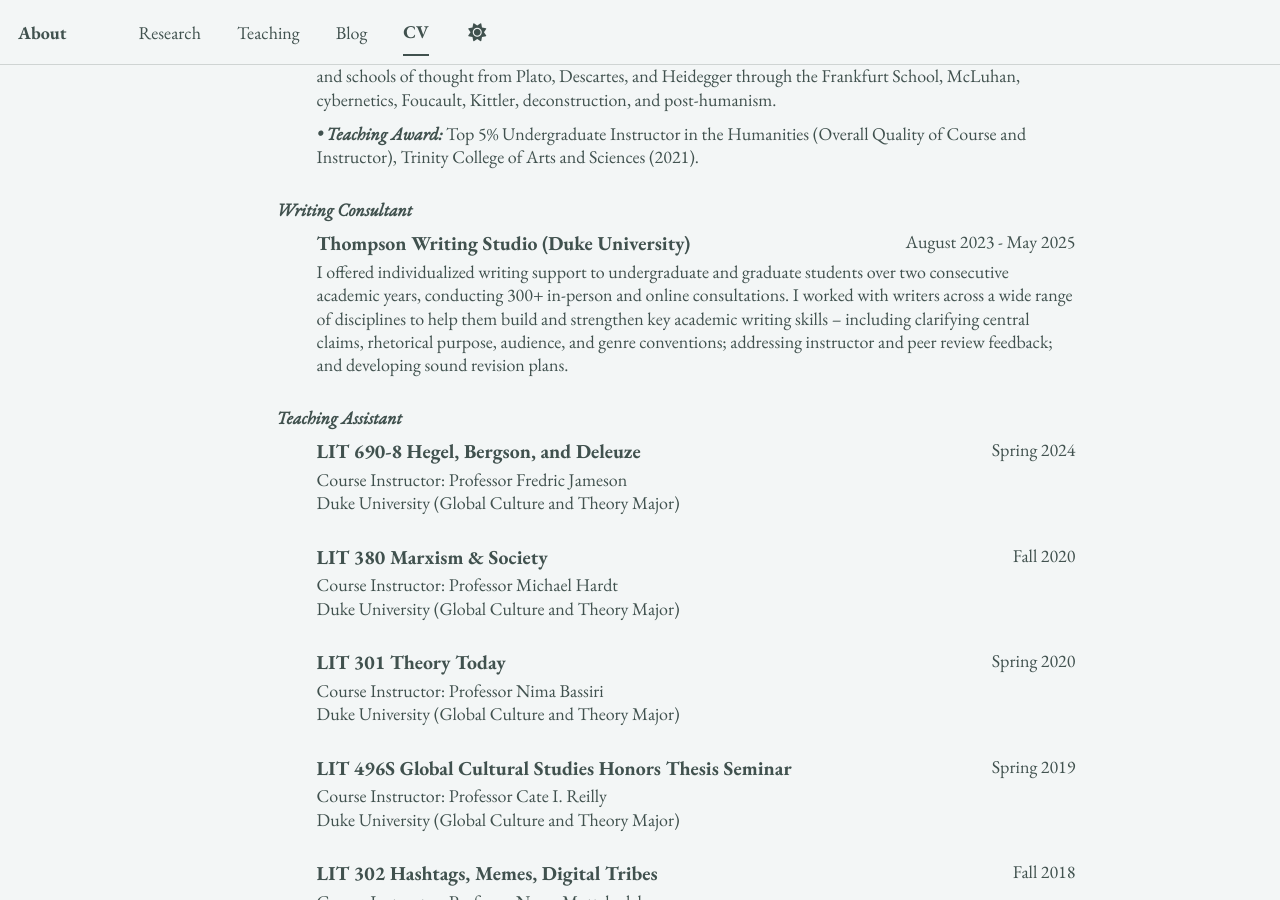
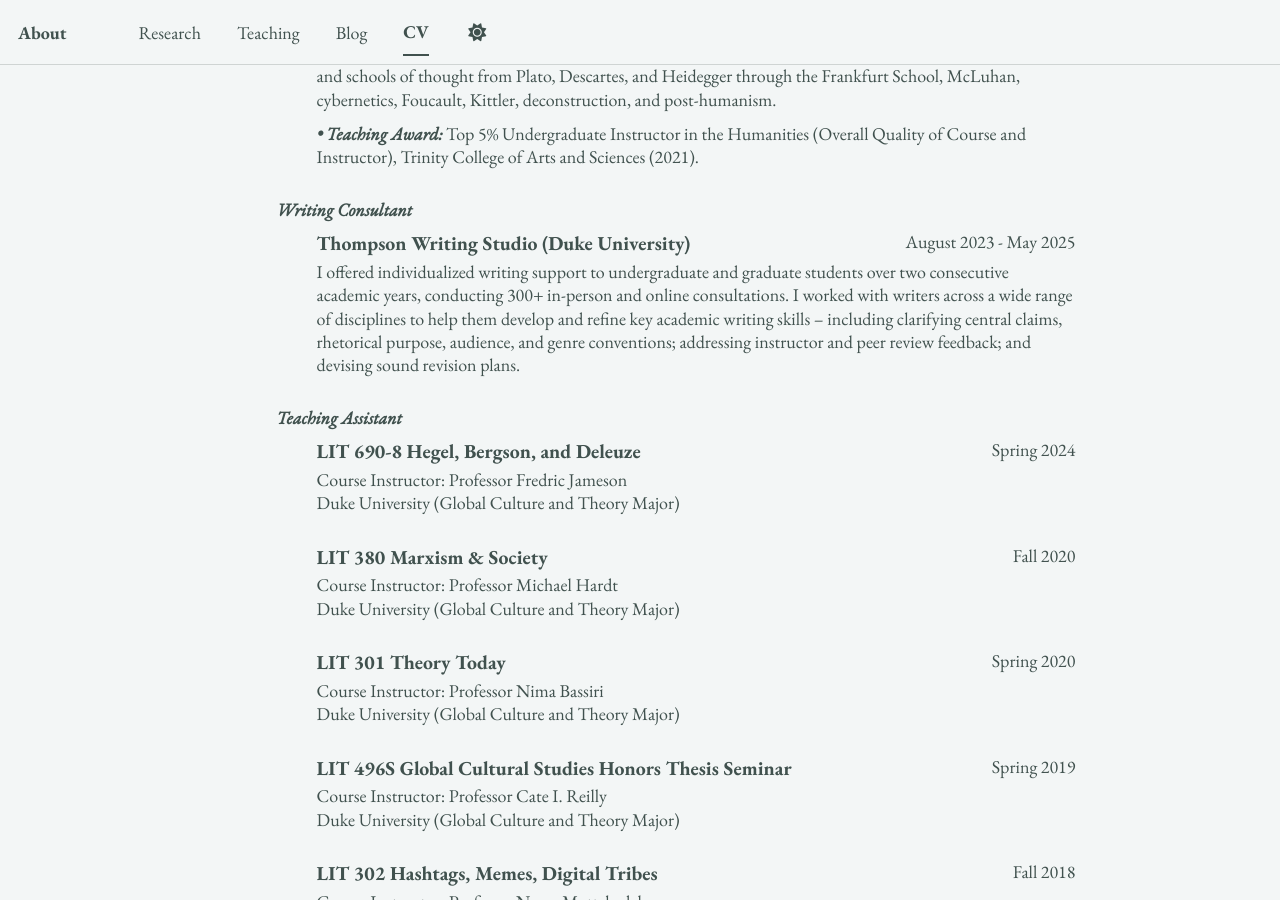
Before and after one commit to epujol90/epujol90.github.io, a Jekyll site: the page built from _pages/cv-json.md, in a window 1280 px wide and 900 px high, scrolled down 5956 px. Built offline with Jekyll 4.4.1, drawn with Linux system fonts in a browser that asks for light colours; a script bundle is joined from its source files by our own code; library files that are not in the unit come from our copies.

Commit message:
Update cv.json

```diff
--- a/_data/cv.json
+++ b/_data/cv.json
@@ -349,7 +349,7 @@
       "institution": "",
       "date": "August 2023 - May 2025",
       "role": "",
-      "description": "I offered individualized writing support to undergraduate and graduate students over two consecutive academic years, conducting 300+ in-person and online consultations. I worked with writers across a wide range of disciplines to help them build and strengthen key academic writing skills – including clarifying central claims, rhetorical purpose, audience, and genre conventions; addressing instructor and peer review feedback; and developing sound revision plans.",
+      "description": "I offered individualized writing support to undergraduate and graduate students over two consecutive academic years, conducting 300+ in-person and online consultations. I worked with writers across a wide range of disciplines to help them develop and refine key academic writing skills – including clarifying central claims, rhetorical purpose, audience, and genre conventions; addressing instructor and peer review feedback; and devising sound revision plans.",
       "category": "Writing Consultant"
     },
     {
```
